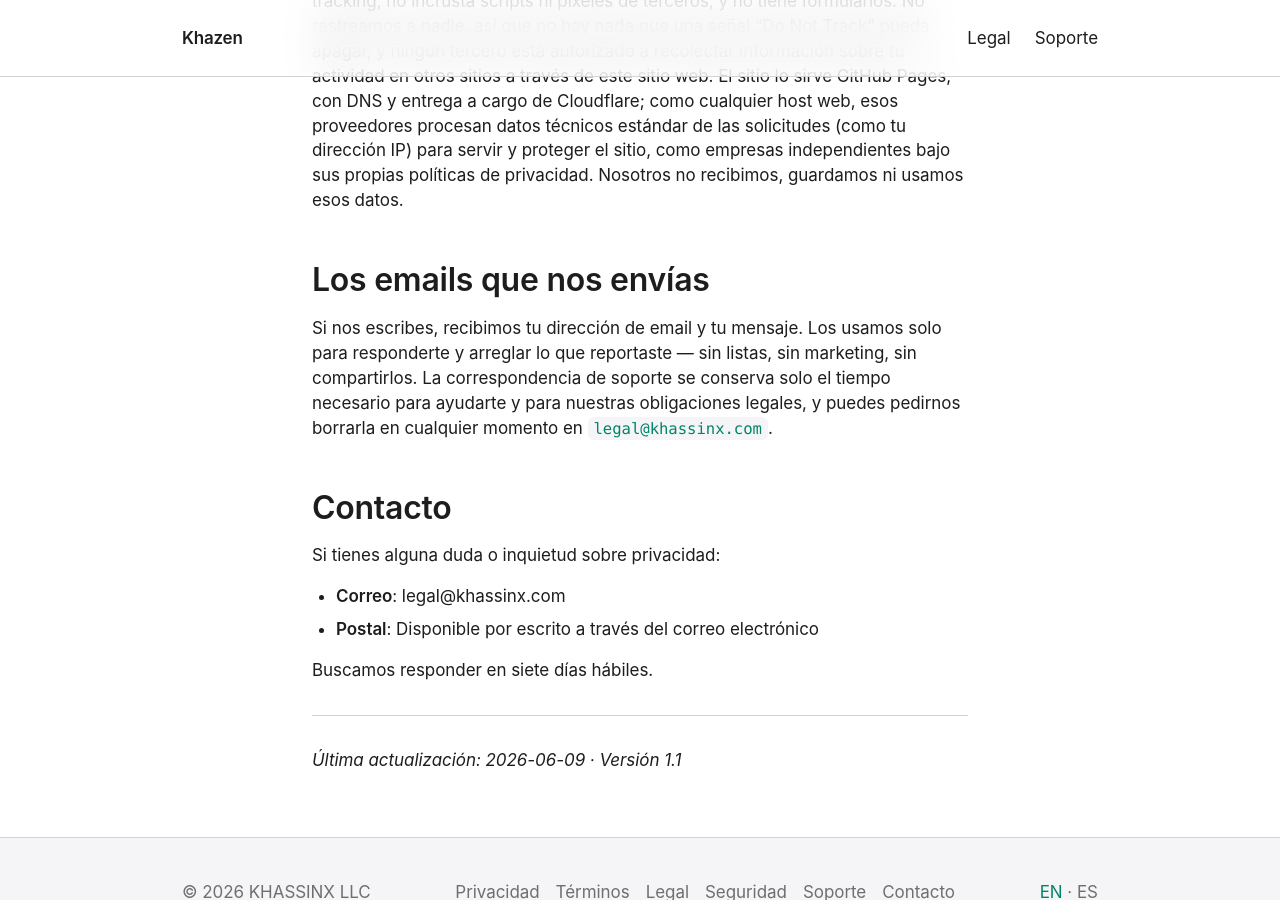
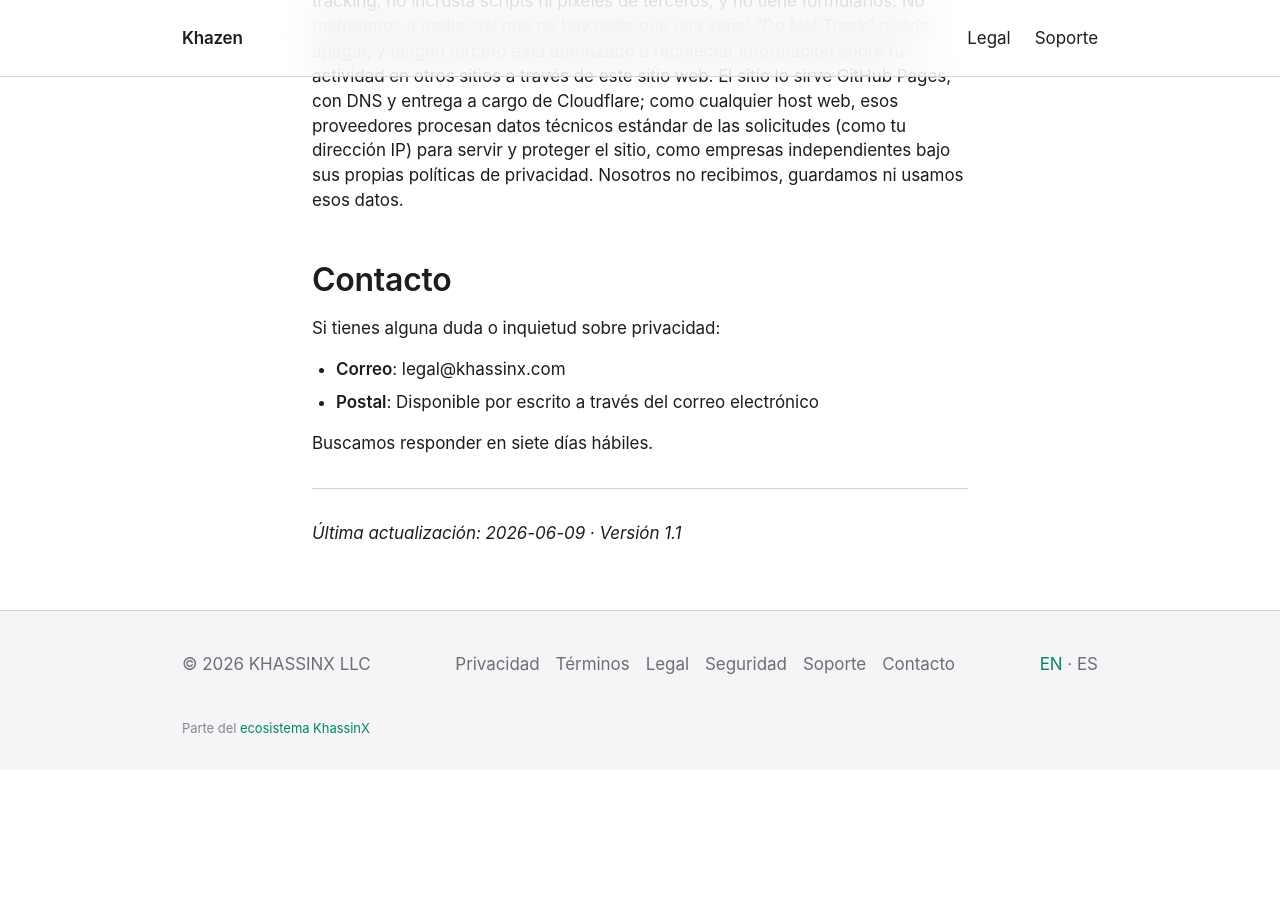
Before and after one commit to KhassinX/khazen-web, a Jekyll site: the page built from es/legal/privacy.md, in a window 1280 px wide and 900 px high, scrolled down 8689 px. Built offline with Jekyll 4.4.1, drawn with Linux system fonts in a browser that asks for light colours; after the commit the page ends 9459 px from its top, so only the background shows below that.

Commit message:
fix(es): quitar sección de emails duplicada en privacy — el bullet 'Correo' existente ya lo cubre (paridad con EN; borrado cubierto en 'Tus derechos') (#15)
Co-Authored-By: Claude Fable 5 <noreply@anthropic.com>

Claude-Session: https://claude.ai/code/session_01HkQM51o2eWzDt9RzZtQxN3

```diff
--- a/es/legal/privacy.md
+++ b/es/legal/privacy.md
@@ -188,10 +188,6 @@ Apple, el logo de Apple, iPhone, iPad, Apple Watch, Mac y StoreKit son marcas co
 
 Este sitio es estático. No usa cookies propias, no corre ningún tipo de analytics ni tracking, no incrusta scripts ni píxeles de terceros, y no tiene formularios. No rastreamos a nadie, así que no hay nada que una señal "Do Not Track" pueda apagar, y ningún tercero está autorizado a recolectar información sobre tu actividad en otros sitios a través de este sitio web. El sitio lo sirve GitHub Pages, con DNS y entrega a cargo de Cloudflare; como cualquier host web, esos proveedores procesan datos técnicos estándar de las solicitudes (como tu dirección IP) para servir y proteger el sitio, como empresas independientes bajo sus propias políticas de privacidad. Nosotros no recibimos, guardamos ni usamos esos datos.
 
-## Los emails que nos envías
-
-Si nos escribes, recibimos tu dirección de email y tu mensaje. Los usamos solo para responderte y arreglar lo que reportaste — sin listas, sin marketing, sin compartirlos. La correspondencia de soporte se conserva solo el tiempo necesario para ayudarte y para nuestras obligaciones legales, y puedes pedirnos borrarla en cualquier momento en [`legal@khassinx.com`](mailto:legal@khassinx.com).
-
 ## Contacto
 
 Si tienes alguna duda o inquietud sobre privacidad:
```
